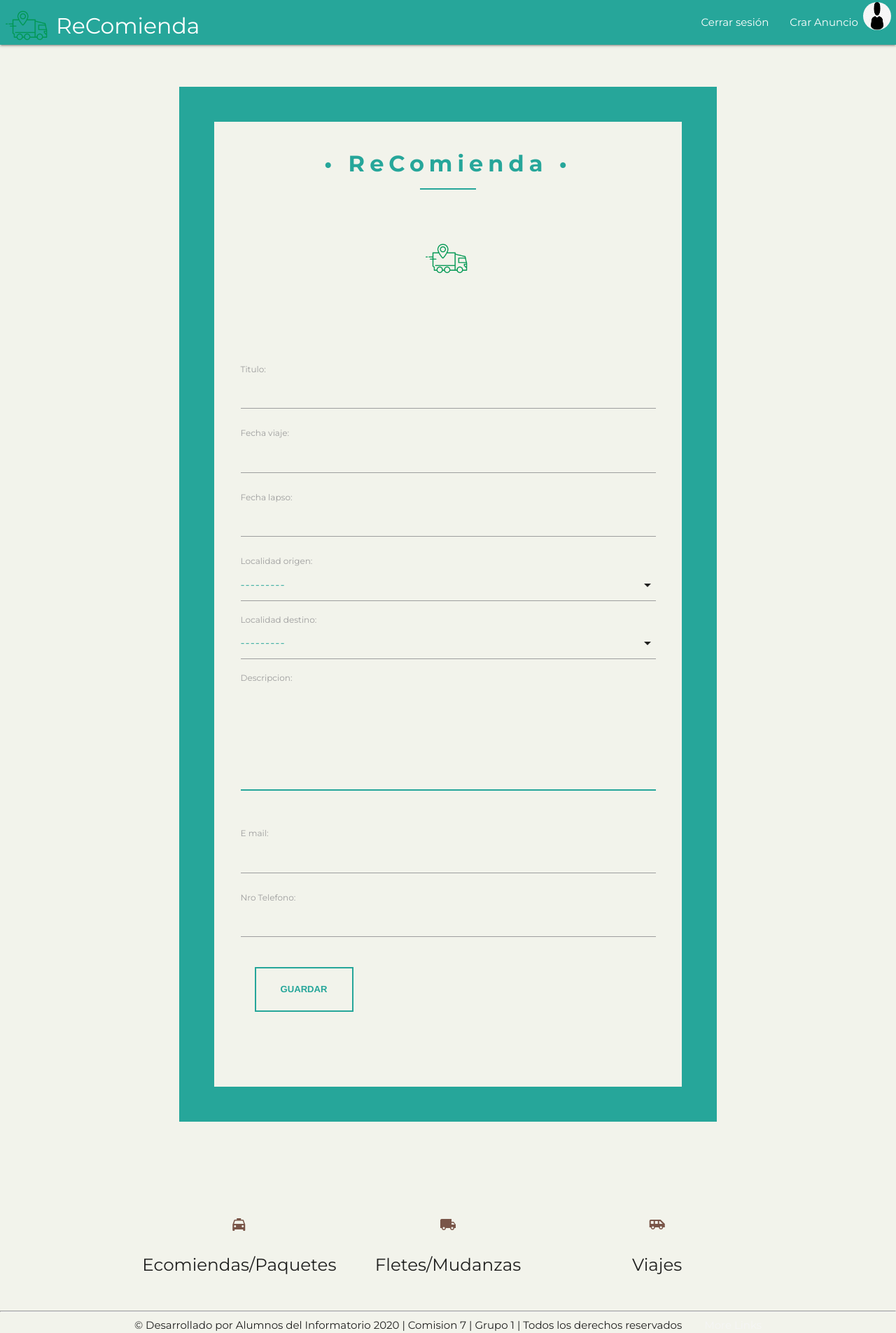
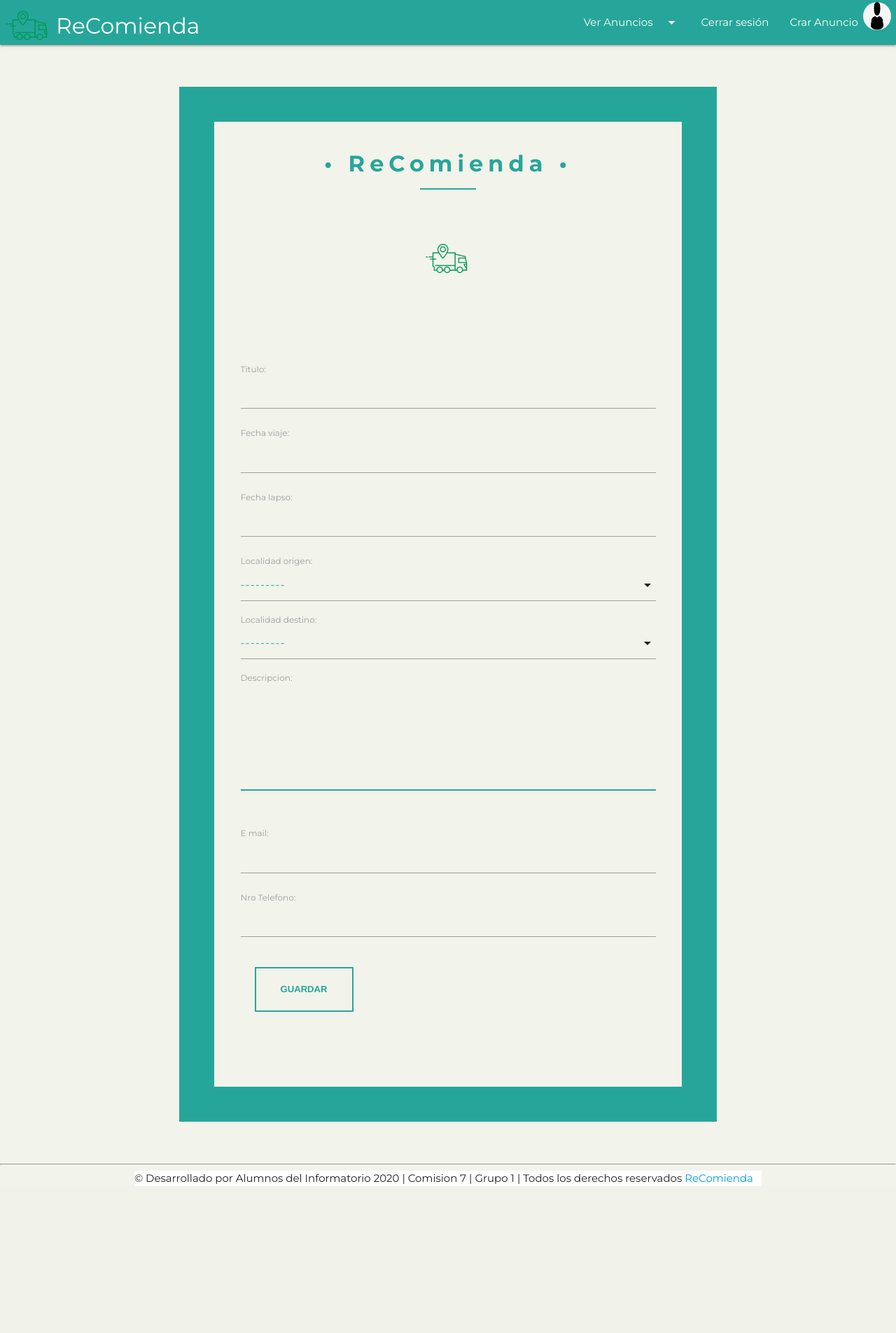
Before and after one commit to informatorio2020com07/Grupo1, a Django app: page /anuncio/anuncio_nuevo in a window 1280 px wide. Shown: the whole page at 70% size. After the commit the page ends 1695 px from the top, so only its background shows below. Run offline with Django 3.2, Linux system fonts and the light colour scheme; the visitor is signed in with stand-in values (Sample User, id 1); data that the repository does not hold is empty; some libraries are stand-ins or nearby versions.

Commit message:
boton anuncio, falta hacer funcionar

```diff
--- a/ReComienda/Anuncio/forms.py
+++ b/ReComienda/Anuncio/forms.py
@@ -63,9 +63,6 @@ class SearchForm(forms.Form):
     orden = forms.ChoiceField(choices=ORDER_OPCIONES, required = False,
         initial="nuevo")
 
-    permitir_comentarios = forms.BooleanField(required = False)
-
     def __init__(self, *args, **kwargs):
         super(SearchForm, self).__init__(*args, **kwargs)
         self.fields["titulo"].widget.attrs["placeholder"] = "Ingrese filtros titulo"
-        self.fields["permitir_comentarios"].widget.attrs["class"] ="with-gap"
--- a/ReComienda/Anuncio/views.py
+++ b/ReComienda/Anuncio/views.py
@@ -11,15 +11,8 @@ def index(request):
 
     filtro_titulo = request.GET.get("titulo", "")
     orden_anuncio = request.GET.get("orden", None)
-    param_comentarios_habilitados = request.GET.get("permitir_comentarios", None)
-    param_categorias = request.GET.getlist("categoria")
-
-
     lista_anuncio = Anuncio_Trans.objects.filter(titulo__icontains = filtro_titulo)
     lista_contrato = Contratista.objects.filter(titulo__icontains = filtro_titulo)
-
-    if param_comentarios_habilitados:
-        anuncios = anuncios.filter(permitir_comentarios = True)
 
     if orden_anuncio == "titulo":
         anuncios= anuncios.order_by("titulo")
--- /dev/null
+++ b/ReComienda/static/css/search.css
@@ -0,0 +1,8 @@
+body {
+  background: url(../img/ruu.jpg) no-repeat center center fixed;
+  -webkit-background-size: cover;
+  -moz-background-size: cover;
+  -o-background-size: cover;
+  background-size: cover;
+
+}
--- a/ReComienda/templates/base.html
+++ b/ReComienda/templates/base.html
@@ -11,6 +11,7 @@
   </title>
   <link href="https://fonts.googleapis.com/icon?family=Material+Icons" rel="stylesheet">
   <link href="{% static 'css/materialize.css' %}" type="text/css" rel="stylesheet" media="screen,projection"/>
+   <link href="{% static 'css/search.css' %}" type="text/css" rel="stylesheet" media="screen,projection"/>
  </head>
 
 <body>
@@ -19,6 +20,10 @@
         <ul id="dropdown1" class="dropdown-content">
           <li><a href="{% url 'anuncio_nuevo' %}">Contratista</a></li>
           <li><a href="{% url 'nuevo_anuncio' %}">Transportista</a></li>
+        </ul>
+        <ul id="dropdown2" class="dropdown-content">
+          <li><a href="#">Contratista</a></li>
+          <li><a href="#">Transportista</a></li>
         </ul>
       <nav class="white" role="navigation" >
       <div class="nav-wrapper" style="color: rgba(255, 0, 0, 0.445);background-color:#26A69A;">
@@ -30,7 +35,7 @@
           {% else %}
           <a href="{% url 'ver_perfil' request.user.id %}" class="brand-logo right"><img class="circle foto-perfil-esquina" src="{% static 'img/pordefecto.jpg' %}" style=" height: 40px; width: 40px"></a>
           {% endif%}
-
+          <li><a class="dropdown-trigger" href="#" data-target="dropdown2">Ver Anuncios<i class="material-icons right">arrow_drop_down</i></a></li>
           <li><a href="{% url 'cerrar_sesion' %}">Cerrar sesión</a></li>
           <li><a class="dropdown-trigger" href="#" data-target="dropdown1">Crar Anuncio<i class="material-icons right">arrow_drop_down</i></a></li>
 
@@ -52,44 +57,15 @@
 
  </main>
 
-  <strong>
-      <div class="container">
-        <div class="section">
 
-          <div class="row">
-            <div class="col s12 m4">
-              <div class="icon-block">
-                <h2 class="center brown-text"><i class="material-icons">local_taxi</i></h2>
-                <h5 class="center">Ecomiendas/Paquetes</h5>
-              </div>
-            </div>
-
-            <div class="col s12 m4">
-              <div class="icon-block">
-                <h2 class="center brown-text"><i class="material-icons">local_shipping</i></h2>
-                <h5 class="center">Fletes/Mudanzas</h5>
-              </div>
-            </div>
-
-            <div class="col s12 m4">
-              <div class="icon-block">
-                <h2 class="center brown-text"><i class="material-icons">airport_shuttle</i></h2>
-                <h5 class="center">Viajes</h5>
-              </div>
-            </div>
-          </div>
-
-        </div>
-      </div>
-  </strong>
   <!--FOOTER-->
   <hr>
     <footer>
     <div class="footer-copyright">
-            <div class="container">
+            <div class="container" style="background-color: white">
             &copy; Desarrollado por Alumnos del Informatorio 2020 | Comision 7 | Grupo 1 | Todos los derechos reservados
 
-            <a class="grey-text text-lighten-4 right" href="#!">More Links</a>
+            <a href="{% url 'index' %}">ReComienda</a>
             </div>
           </div>
 
```
Also changed, not shown: ReComienda/Anuncio/templates/anuncio/index.html (+11 -16 lines), ReComienda/Anuncio/templates/anuncio/search_form.html (+1 -12 lines), ReComienda/static/css/boton.css (added, +86 -0 lines), ReComienda/media/Perfil/002_uK7lCET.jpg (added), ReComienda/static/img/rta.jpg.
